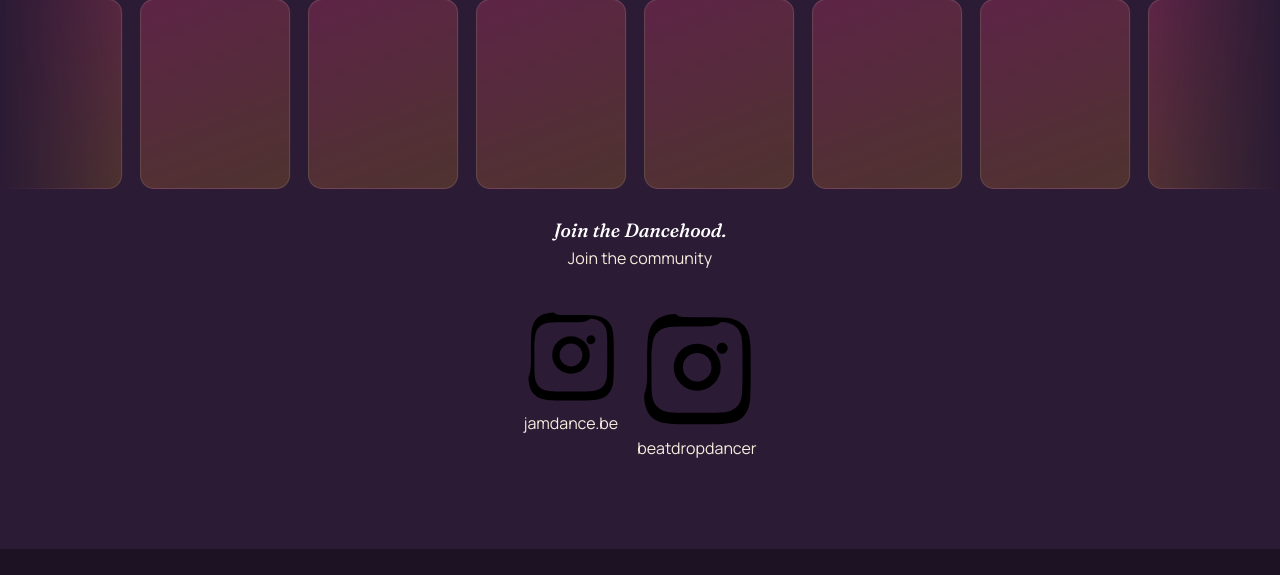
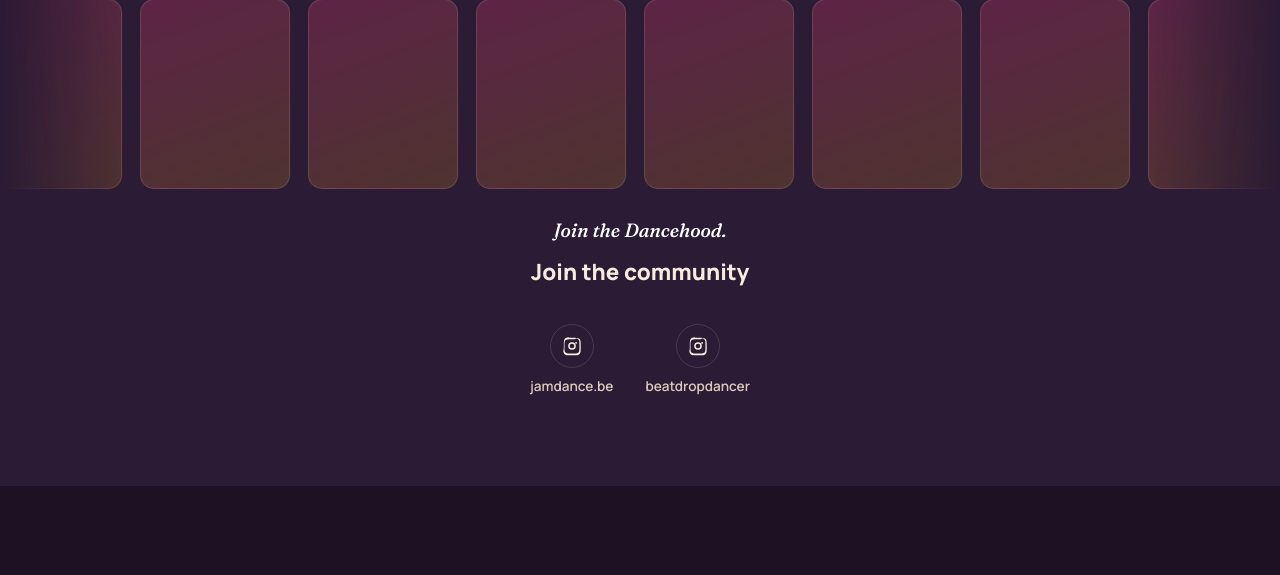
Before and after one commit to shwetarajani2828/jamdance, a Flask app: page / in a window 1280 px wide. Shown: the part 3525-4100 px from the top of the page. Run offline with Flask 3, Linux system fonts and the light colour scheme; some libraries are stand-ins or nearby versions.

Commit message:
Add files via upload

```diff
--- a/static/css/style.css
+++ b/static/css/style.css
@@ -292,8 +292,19 @@
     background-size:cover; background-position:center;
   }
   @keyframes scroll-left{from{transform:translateX(0);} to{transform:translateX(-50%);}}
-  .community-socials{display:flex; gap:16px; justify-content:center; margin-top:34px;}
+  .community-socials{display:flex; gap:32px; justify-content:center; margin-top:34px; flex-wrap:wrap;}
   .community-tagline{margin-top:26px; font-family:'Fraunces', serif; font-style:italic; font-size:1.2rem; color:#FFFFFF; font-weight:600;}
+  .community-subline{margin-top:8px; font-family:'Manrope', sans-serif; font-size:1.4rem; font-weight:800; color:var(--cream);}
+  .social-item{display:flex; flex-direction:column; align-items:center; gap:8px;}
+  .social-icon{
+    width:44px; height:44px; border-radius:50%; border:1px solid var(--line);
+    display:flex; align-items:center; justify-content:center;
+    transition: border-color .2s ease, transform .2s ease, background .2s ease;
+  }
+  .social-icon svg{width:20px; height:20px; fill:var(--cream);}
+  .social-item:hover .social-icon{border-color:var(--marigold); transform:translateY(-2px); background:rgba(244,166,28,0.08);}
+  .social-name{font-size:0.85rem; font-weight:600; color:var(--cream-dim);}
+  .social-item:hover .social-name{color:var(--marigold);}
 
   /* ---------- Contact ---------- */
   .contact{background:var(--aubergine-deep);}
```
